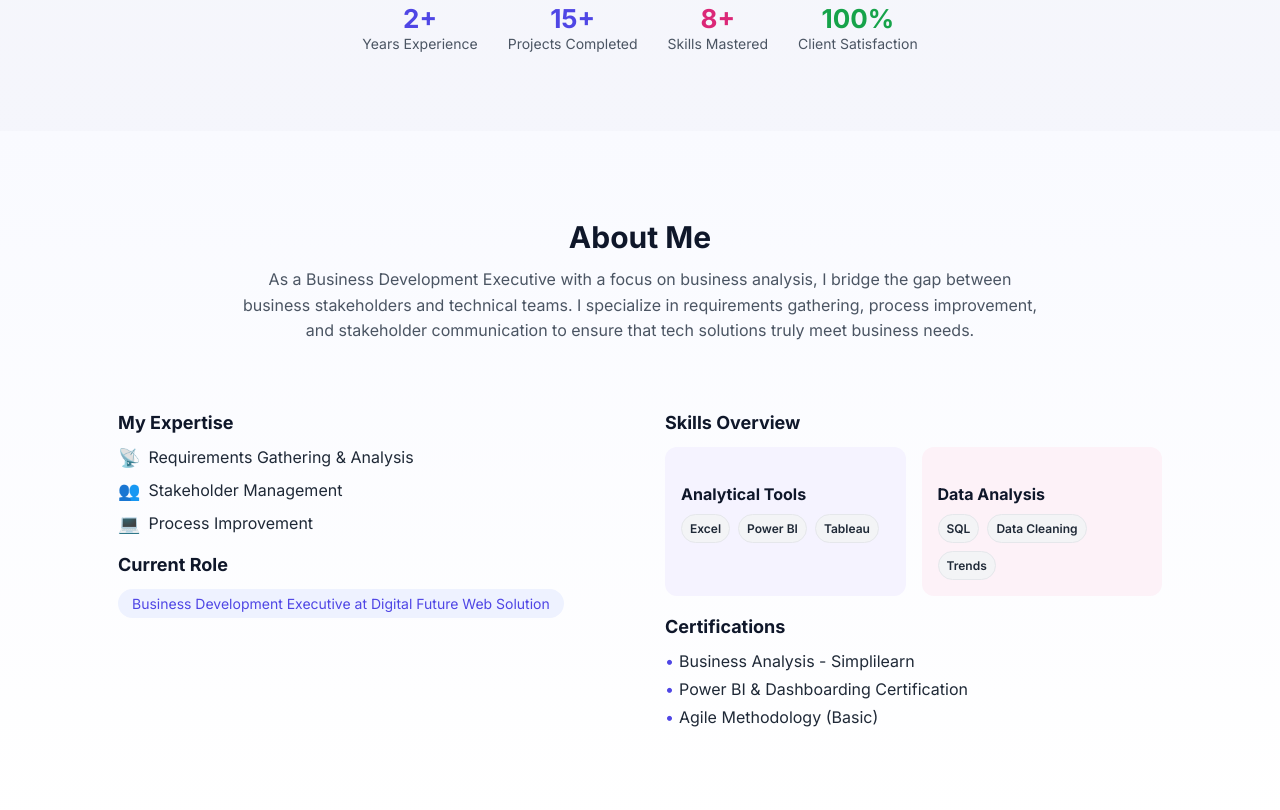
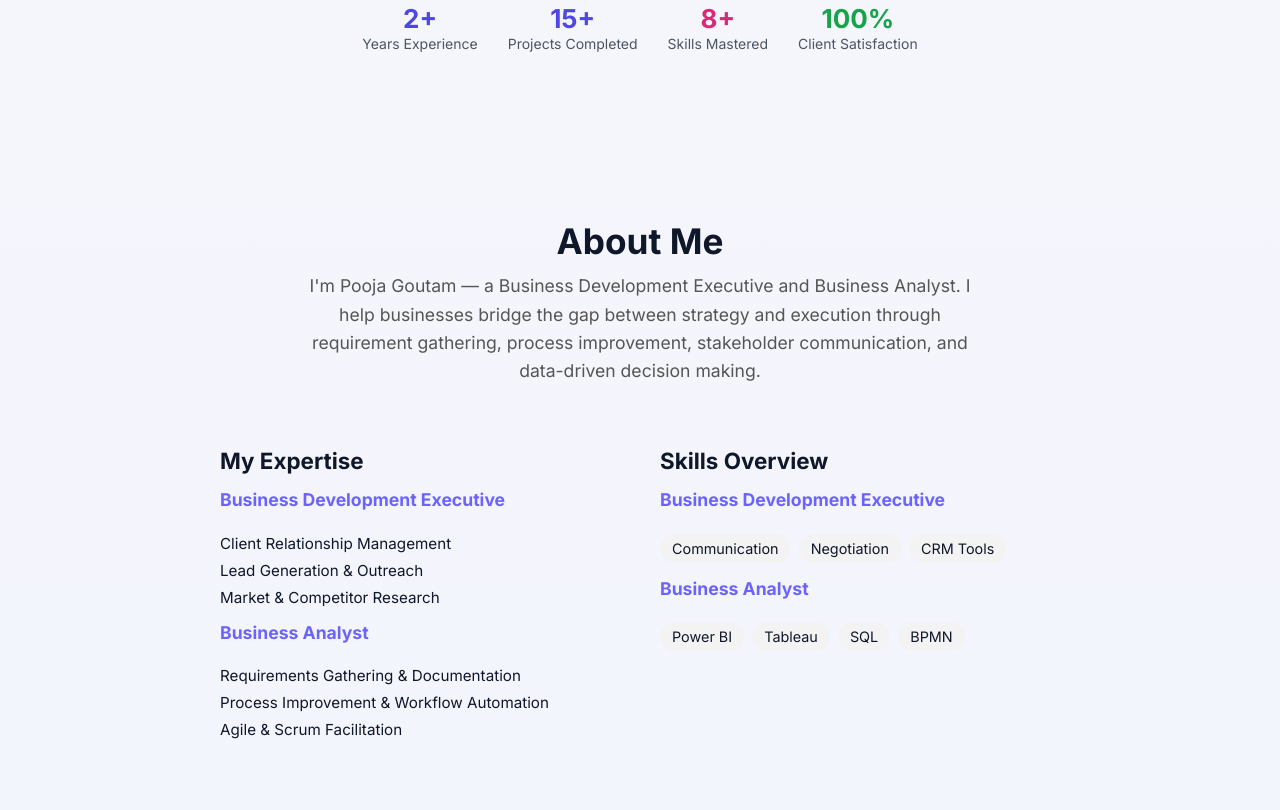
Before and after one commit to Pooja-businessanalyst/pooja-goutam-portfolio, a plain HTML site: page index.html in a window 1280 px wide. Shown: the part 630-1440 px from the top of the page. Drawn offline with Linux system fonts and the light colour scheme.

Commit message:
update about

```diff
--- a/index.html
+++ b/index.html
@@ -59,49 +59,52 @@
 </section>
 
    <!-- ABOUT -->
-<section id="about" class="about-section">
-  <div class="container">
-    <h2 class="about-title">About Me</h2>
-    <p class="about-desc">
-      As a Business Development Executive with a focus on business analysis, I bridge the gap
-      between business stakeholders and technical teams. I specialize in requirements gathering,
-      process improvement, and stakeholder communication to ensure that tech solutions truly meet
-      business needs.
+   <section id="about" class="about-section">
+    <h2 class="section-title">About Me</h2>
+    <p class="about-intro">
+      I'm Pooja Goutam — a Business Development Executive and Business Analyst.
+      I help businesses bridge the gap between strategy and execution through
+      requirement gathering, process improvement, stakeholder communication,
+      and data-driven decision making.
     </p>
 
     <div class="about-grid">
-      <!-- Left column -->
-      <div>
-        <h3 class="sub-heading">My Expertise</h3>
-        <ul class="expertise-list">
-          <li><span class="icon">📡</span> Requirements Gathering & Analysis</li>
-          <li><span class="icon">👥</span> Stakeholder Management</li>
-          <li><span class="icon">💻</span> Process Improvement</li>
+      <!-- Left Column -->
+      <div class="about-column">
+        <h3>My Expertise</h3>
+        <h4>Business Development Executive</h4>
+        <ul>
+          <li>Client Relationship Management</li>
+          <li>Lead Generation & Outreach</li>
+          <li>Market & Competitor Research</li>
         </ul>
+        <h4>Business Analyst</h4>
+        <ul>
+          <li>Requirements Gathering & Documentation</li>
+          <li>Process Improvement & Workflow Automation</li>
+          <li>Agile & Scrum Facilitation</li>
+        </ul>
+      </div>
 
-        <h4 class="sub-heading" style="margin-top:20px;">Current Role</h4>
-        <div class="role-badge">
-          Business Development Executive at Digital Future Web Solution
+      <!-- Right Column -->
+      <div class="about-column">
+        <h3>Skills Overview</h3>
+        <h4>Business Development Executive</h4>
+        <div class="skills-tags">
+          <span>Communication</span>
+          <span>Negotiation</span>
+          <span>CRM Tools</span>
+        </div>
+        <h4>Business Analyst</h4>
+        <div class="skills-tags">
+          <span>Power BI</span>
+          <span>Tableau</span>
+          <span>SQL</span>
+          <span>BPMN</span>
         </div>
       </div>
-
-      <!-- Right column -->
-      <div>
-        <h3 class="sub-heading">Skills Overview</h3>
-        <div class="skills-cards">
-          <div class="skill-card purple-bg">
-            <h4>Analytical Tools</h4>
-            <div class="tags">
-              <span>Excel</span><span>Power BI</span><span>Tableau</span>
-            </div>
-          </div>
-          <div class="skill-card pink-bg">
-            <h4>Data Analysis</h4>
-            <div class="tags">
-              <span>SQL</span><span>Data Cleaning</span><span>Trends</span>
-            </div>
-          </div>
-        </div>
+    </div>
+  </section>
 
         <h4 class="sub-heading" style="margin-top:20px;">Certifications</h4>
         <ul class="cert-list">
--- a/styles.css
+++ b/styles.css
@@ -166,85 +166,72 @@ body{
 }
 
 .about-section {
-  padding: 70px 0;
-  background: linear-gradient(to bottom, #f9faff, #fff);
+  text-align: center;
+  padding: 60px 20px;
 }
-.about-title {
-  text-align: center;
-  font-size: 30px;
-  font-weight: 700;
-  margin-bottom: 12px;
-  margin-top: -10px;
+
+.section-title {
+  font-size: 2.2rem;
+  margin-bottom: 10px;
 }
-.about-desc {
-  text-align: center;
-  max-width: 800px;
-  margin: 0 auto 50px;
-  color: #4b5563;
+
+.about-intro {
+  font-size: 1.1rem;
+  max-width: 700px;
+  margin: 0 auto 40px;
+  color: #555;
   line-height: 1.6;
 }
+
 .about-grid {
-  display: grid;
-  grid-template-columns: 1fr 1fr;
-  gap: 50px;
+  display: flex;
+  flex-wrap: wrap;
+  justify-content: center;
+  gap: 40px;
 }
-.sub-heading {
-  font-size: 18px;
-  font-weight: 700;
-  margin-bottom: 14px;
+
+.about-column {
+  flex: 1 1 300px;
+  max-width: 400px;
+  text-align: left;
 }
-.expertise-list {
+
+.about-column h3 {
+  font-size: 1.4rem;
+  margin-bottom: 10px;
+}
+
+.about-column h4 {
+  margin-top: 15px;
+  font-size: 1.1rem;
+  color: #6c63ff;
+}
+
+.about-column ul {
   list-style: none;
   padding: 0;
-  margin: 0;
+  margin: 5px 0;
 }
-.expertise-list li {
-  margin-bottom: 12px;
-  display: flex;
-  align-items: center;
-  gap: 8px;
-  font-weight: 500;
-  color: #1f2937;
+
+.about-column ul li {
+  margin-bottom: 8px;
+  font-size: 0.95rem;
 }
-.icon {
-  font-size: 18px;
-}
-.role-badge {
-  display: inline-block;
-  background: #eef2ff;
-  color: #4f46e5;
-  padding: 6px 14px;
-  border-radius: 999px;
-  font-size: 14px;
-  font-weight: 500;
-}
-.skills-cards {
-  display: flex;
-  gap: 16px;
-  flex-wrap: wrap;
-}
-.skill-card {
-  flex: 1;
-  min-width: 160px;
-  padding: 16px;
-  border-radius: 12px;
-}
-.purple-bg {
-  background: #f5f3ff;
-}
-.pink-bg {
-  background: #fdf2f8;
-}
-.skill-card h4 {
-  font-size: 16px;
-  font-weight: 700;
-  margin-bottom: 10px;
-}
-.tags {
+
+.skills-tags {
   display: flex;
   flex-wrap: wrap;
   gap: 8px;
+  margin-top: 5px;
 }
+
+.skills-tags span {
+  background: #f3f3f3;
+  padding: 6px 12px;
+  border-radius: 20px;
+  font-size: 0.9rem;
+}
+
 .tags span {
   background: white;
   border: 1px solid #e5e7eb;
```
